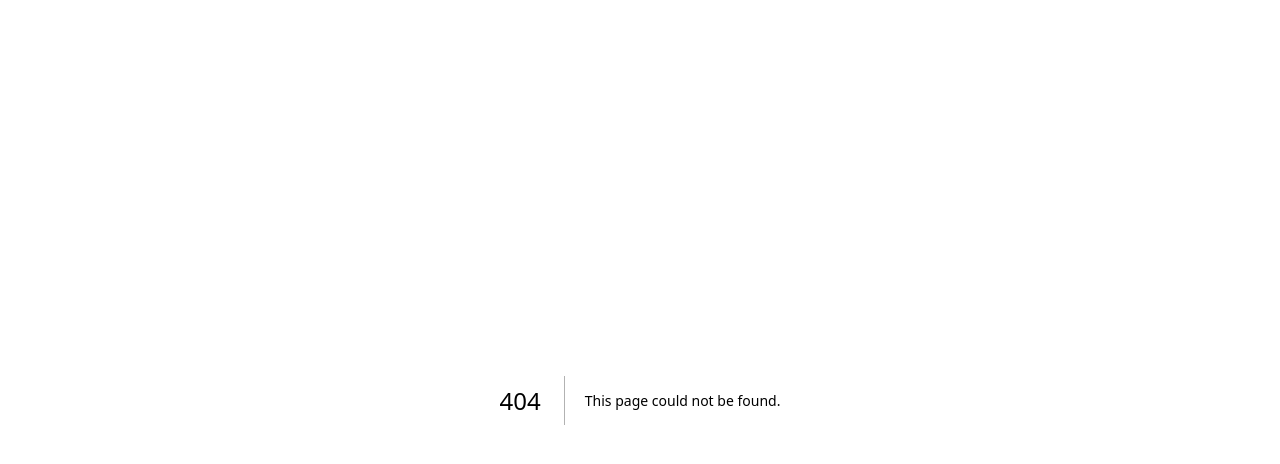
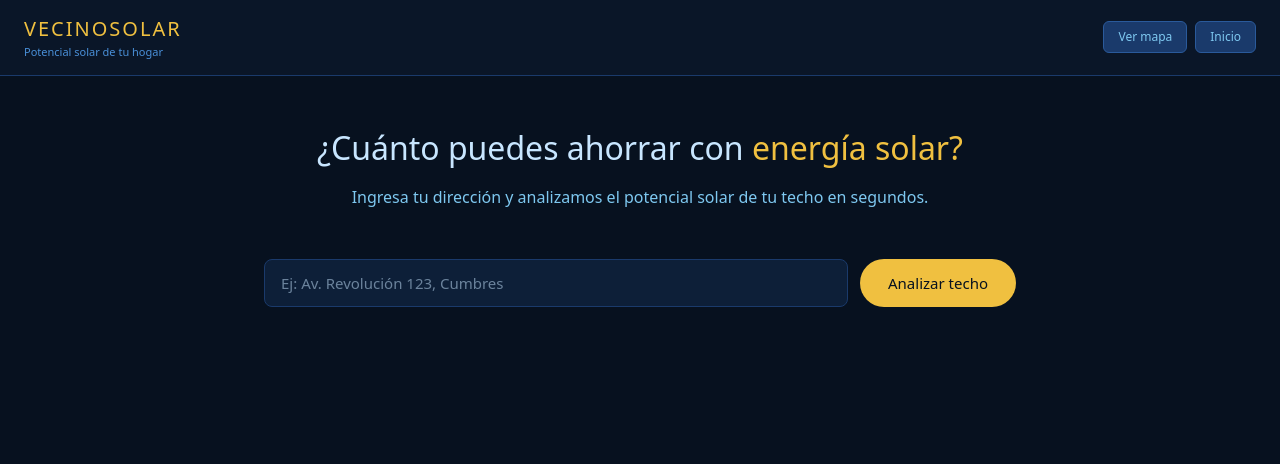
Before and after one commit to softwareenergysolutions/Digital-Energy-Map, a Next.js app: page /solar in a window 1280 px wide. Before the commit this address had no page. Shown: the top 464 px of the page. Built offline with nearby package versions, Linux system fonts and the light colour scheme.

Commit message:
Add Google Solar API page and update navigation

```diff
--- a/app/map/page.js
+++ b/app/map/page.js
@@ -37,6 +37,9 @@ export default function MapPage() {
           <p style={{ color: "#4a90d9", fontSize: "11px" }}>Monterrey, Nuevo León — {loading ? "Cargando..." : `${projects.length} proyectos`}</p>
         </div>
         <div style={{ display: "flex", gap: "8px" }}>
+  <Link href="/solar" style={{ background: "#1a3a6b", color: "#7ec8f0", fontSize: "12px", padding: "6px 14px", borderRadius: "6px", border: "1px solid #2a5a9b" }}>
+    🌞 Potencial solar
+  </Link>
   <Link href="/auth/login" style={{ background: "#1a3a6b", color: "#7ec8f0", fontSize: "12px", padding: "6px 14px", borderRadius: "6px", border: "1px solid #2a5a9b" }}>
     Iniciar sesión
   </Link>
--- a/app/page.js
+++ b/app/page.js
@@ -94,10 +94,29 @@ export default function HomePage() {
         </div>
       </section>
 
-      <footer style={{ background: "#0a1628", borderTop: "1px solid #1a3a6b", padding: "24px", textAlign: "center" }}>
-        <p style={{ color: "#f0c040", fontSize: "16px", fontWeight: "500", letterSpacing: "2px", marginBottom: "8px" }}>VECINOSOLAR</p>
-        <p style={{ color: "#4a90d9", fontSize: "12px" }}>Monterrey, Nuevo León — 2026</p>
-      </footer>
+      <section style={{ padding: "80px 24px", background: "#0a1628", borderTop: "1px solid #1a3a6b", borderBottom: "1px solid #1a3a6b" }}>
+  <div style={{ maxWidth: "700px", margin: "0 auto", textAlign: "center" }}>
+    <h3 style={{ color: "#c8e6ff", fontSize: "28px", fontWeight: "500", marginBottom: "12px" }}>
+      Conoce el potencial solar de <span style={{ color: "#f0c040" }}>tu techo</span>
+    </h3>
+    <p style={{ color: "#7ec8f0", fontSize: "16px", lineHeight: "1.7", marginBottom: "32px" }}>
+      Ingresa tu dirección y descubre cuántos paneles caben en tu techo, cuánta energía producirían y cuánto ahorrarías en tu recibo de CFE cada mes.
+    </p>
+    <Link href="/solar" style={{ background: "#f0c040", color: "#07111f", fontWeight: "500", fontSize: "16px", padding: "14px 40px", borderRadius: "30px", textDecoration: "none" }}>
+      Analizar mi techo gratis
+    </Link>
+  </div>
+</section>
+
+<footer style={{ background: "#0a1628", borderTop: "1px solid #1a3a6b", padding: "24px", textAlign: "center" }}>
+  <p style={{ color: "#f0c040", fontSize: "16px", fontWeight: "500", letterSpacing: "2px", marginBottom: "8px" }}>VECINOSOLAR</p>
+  <div style={{ display: "flex", gap: "24px", justifyContent: "center", marginBottom: "12px" }}>
+    <Link href="/map" style={{ color: "#4a90d9", fontSize: "13px", textDecoration: "none" }}>Mapa</Link>
+    <Link href="/solar" style={{ color: "#4a90d9", fontSize: "13px", textDecoration: "none" }}>Potencial solar</Link>
+    <Link href="/auth/signup" style={{ color: "#4a90d9", fontSize: "13px", textDecoration: "none" }}>Instaladores</Link>
+  </div>
+  <p style={{ color: "#4a90d9", fontSize: "12px" }}>Monterrey, Nuevo León — 2026</p>
+</footer>
 
     </div>
   );
--- /dev/null
+++ b/app/solar/page.js
@@ -0,0 +1,188 @@
+"use client";
+
+import { useState } from "react";
+import { APIProvider, Map, Marker } from "@vis.gl/react-google-maps";
+import Link from "next/link";
+
+export default function SolarPage() {
+  const [address, setAddress] = useState("");
+  const [loading, setLoading] = useState(false);
+  const [error, setError] = useState(null);
+  const [solarData, setSolarData] = useState(null);
+  const [coordinates, setCoordinates] = useState(null);
+
+  const CFE_RATE_PER_KWH = 3.5;
+
+  const handleSearch = async (e) => {
+    e.preventDefault();
+    setLoading(true);
+    setError(null);
+    setSolarData(null);
+
+    try {
+      const geocodeRes = await fetch(
+        `https://maps.googleapis.com/maps/api/geocode/json?address=${encodeURIComponent(address + ", Monterrey, Nuevo León, México")}&key=${process.env.NEXT_PUBLIC_GOOGLE_MAPS_API_KEY}`
+      );
+      const geocodeData = await geocodeRes.json();
+
+      if (!geocodeData.results || geocodeData.results.length === 0) {
+        setError("No encontramos esa dirección. Intenta con una dirección más específica.");
+        setLoading(false);
+        return;
+      }
+
+      const { lat, lng } = geocodeData.results[0].geometry.location;
+      setCoordinates({ lat, lng });
+
+      const solarRes = await fetch(
+        `https://solar.googleapis.com/v1/buildingInsights:findClosest?location.latitude=${lat}&location.longitude=${lng}&requiredQuality=LOW&key=${process.env.NEXT_PUBLIC_GOOGLE_MAPS_API_KEY}`
+      );
+
+      if (!solarRes.ok) {
+        setError("No encontramos datos solares para esta dirección. Intenta con otra dirección cercana.");
+        setLoading(false);
+        return;
+      }
+
+      const solar = await solarRes.json();
+      setSolarData(solar);
+
+    } catch (err) {
+      setError("Ocurrió un error. Por favor intenta de nuevo.");
+    }
+
+    setLoading(false);
+  };
+
+  const getBestConfig = () => {
+    if (!solarData?.solarPotential?.solarPanelConfigs) return null;
+    const configs = solarData.solarPotential.solarPanelConfigs;
+    return configs[configs.length - 1];
+  };
+
+  const bestConfig = getBestConfig();
+  const maxPanels = solarData?.solarPotential?.maxArrayPanelsCount || 0;
+  const maxKwh = bestConfig?.yearlyEnergyDcKwh || 0;
+  const annualSavings = Math.round(maxKwh * CFE_RATE_PER_KWH);
+  const monthlySavings = Math.round(annualSavings / 12);
+  const sunshineHours = solarData?.solarPotential?.maxSunshineHoursPerYear || 0;
+  const roofArea = solarData?.solarPotential?.wholeRoofStats?.areaMeters2 || 0;
+
+  const inputStyle = {
+    background: "#0d1f38",
+    border: "1px solid #1a3a6b",
+    borderRadius: "8px",
+    padding: "12px 16px",
+    color: "#c8e6ff",
+    fontSize: "15px",
+    outline: "none",
+    flex: 1,
+  };
+
+  return (
+    <div style={{ minHeight: "100vh", background: "#07111f" }}>
+
+      <header style={{ background: "#0a1628", borderBottom: "1px solid #1a3a6b", padding: "14px 24px", display: "flex", alignItems: "center", justifyContent: "space-between" }}>
+        <div>
+          <h1 style={{ color: "#f0c040", fontSize: "20px", fontWeight: "500", letterSpacing: "2px" }}>VECINOSOLAR</h1>
+          <p style={{ color: "#4a90d9", fontSize: "11px" }}>Potencial solar de tu hogar</p>
+        </div>
+        <div style={{ display: "flex", gap: "8px" }}>
+          <Link href="/map" style={{ background: "#1a3a6b", color: "#7ec8f0", fontSize: "12px", padding: "6px 14px", borderRadius: "6px", border: "1px solid #2a5a9b", textDecoration: "none" }}>
+            Ver mapa
+          </Link>
+          <Link href="/" style={{ background: "#1a3a6b", color: "#7ec8f0", fontSize: "12px", padding: "6px 14px", borderRadius: "6px", border: "1px solid #2a5a9b", textDecoration: "none" }}>
+            Inicio
+          </Link>
+        </div>
+      </header>
+
+      <div style={{ padding: "48px 24px", maxWidth: "800px", margin: "0 auto" }}>
+
+        <div style={{ textAlign: "center", marginBottom: "48px" }}>
+          <h2 style={{ color: "#c8e6ff", fontSize: "32px", fontWeight: "500", marginBottom: "12px" }}>
+            ¿Cuánto puedes ahorrar con <span style={{ color: "#f0c040" }}>energía solar?</span>
+          </h2>
+          <p style={{ color: "#7ec8f0", fontSize: "16px", lineHeight: "1.7" }}>
+            Ingresa tu dirección y analizamos el potencial solar de tu techo en segundos.
+          </p>
+        </div>
+
+        <form onSubmit={handleSearch} style={{ display: "flex", gap: "12px", marginBottom: "48px", flexWrap: "wrap" }}>
+          <input
+            type="text"
+            value={address}
+            onChange={(e) => setAddress(e.target.value)}
+            required
+            placeholder="Ej: Av. Revolución 123, Cumbres"
+            style={inputStyle}
+          />
+          <button
+            type="submit"
+            disabled={loading}
+            style={{ background: "#f0c040", color: "#07111f", fontWeight: "500", fontSize: "15px", padding: "12px 28px", borderRadius: "30px", border: "none", cursor: "pointer", opacity: loading ? 0.7 : 1, whiteSpace: "nowrap" }}
+          >
+            {loading ? "Analizando..." : "Analizar techo"}
+          </button>
+        </form>
+
+        {error && (
+          <div style={{ background: "#3a0d0d", border: "1px solid #f87171", borderRadius: "12px", padding: "16px", marginBottom: "24px" }}>
+            <p style={{ color: "#f87171", fontSize: "14px" }}>{error}</p>
+          </div>
+        )}
+
+        {solarData && (
+          <div>
+            <div style={{ display: "grid", gridTemplateColumns: "repeat(auto-fit, minmax(160px, 1fr))", gap: "16px", marginBottom: "24px" }}>
+              {[
+                { label: "Paneles máx.", value: maxPanels, unit: "paneles", color: "#f0c040" },
+                { label: "Producción anual", value: Math.round(maxKwh).toLocaleString(), unit: "kWh/año", color: "#4ade80" },
+                { label: "Ahorro mensual", value: `$${monthlySavings.toLocaleString()}`, unit: "MXN/mes", color: "#7ec8f0" },
+                { label: "Ahorro anual", value: `$${annualSavings.toLocaleString()}`, unit: "MXN/año", color: "#f0c040" },
+                { label: "Horas de sol", value: Math.round(sunshineHours).toLocaleString(), unit: "hrs/año", color: "#7ec8f0" },
+                { label: "Área del techo", value: Math.round(roofArea), unit: "m²", color: "#4ade80" },
+              ].map((stat) => (
+                <div key={stat.label} style={{ background: "#0a1628", border: "1px solid #1a3a6b", borderRadius: "12px", padding: "20px" }}>
+                  <p style={{ color: "#4a90d9", fontSize: "11px", marginBottom: "8px" }}>{stat.label}</p>
+                  <p style={{ color: stat.color, fontSize: "24px", fontWeight: "500" }}>{stat.value}</p>
+                  <p style={{ color: "#4a90d9", fontSize: "11px", marginTop: "4px" }}>{stat.unit}</p>
+                </div>
+              ))}
+            </div>
+
+            {coordinates && (
+              <div style={{ borderRadius: "12px", overflow: "hidden", border: "1px solid #1a3a6b", marginBottom: "24px", height: "300px" }}>
+                <APIProvider apiKey={process.env.NEXT_PUBLIC_GOOGLE_MAPS_API_KEY}>
+                  <Map
+                    defaultCenter={coordinates}
+                    defaultZoom={18}
+                    mapTypeId="satellite"
+                    style={{ width: "100%", height: "100%" }}
+                  >
+                    <Marker position={coordinates} />
+                  </Map>
+                </APIProvider>
+              </div>
+            )}
+
+            <div style={{ background: "#0a1628", border: "1px solid #f0c040", borderRadius: "12px", padding: "24px", textAlign: "center" }}>
+              <p style={{ color: "#f0c040", fontSize: "18px", fontWeight: "500", marginBottom: "8px" }}>
+                ¿Listo para instalar?
+              </p>
+              <p style={{ color: "#7ec8f0", fontSize: "14px", marginBottom: "20px" }}>
+                Conecta con instaladores verificados en Monterrey que ya tienen proyectos en tu colonia.
+              </p>
+              <Link
+                href="/map"
+                style={{ background: "#f0c040", color: "#07111f", fontWeight: "500", fontSize: "15px", padding: "12px 32px", borderRadius: "30px", textDecoration: "none" }}
+              >
+                Ver instaladores cercanos
+              </Link>
+            </div>
+          </div>
+        )}
+      </div>
+    </div>
+  );
+}
```
Lines whose indentation alone changed are shown as unchanged.
